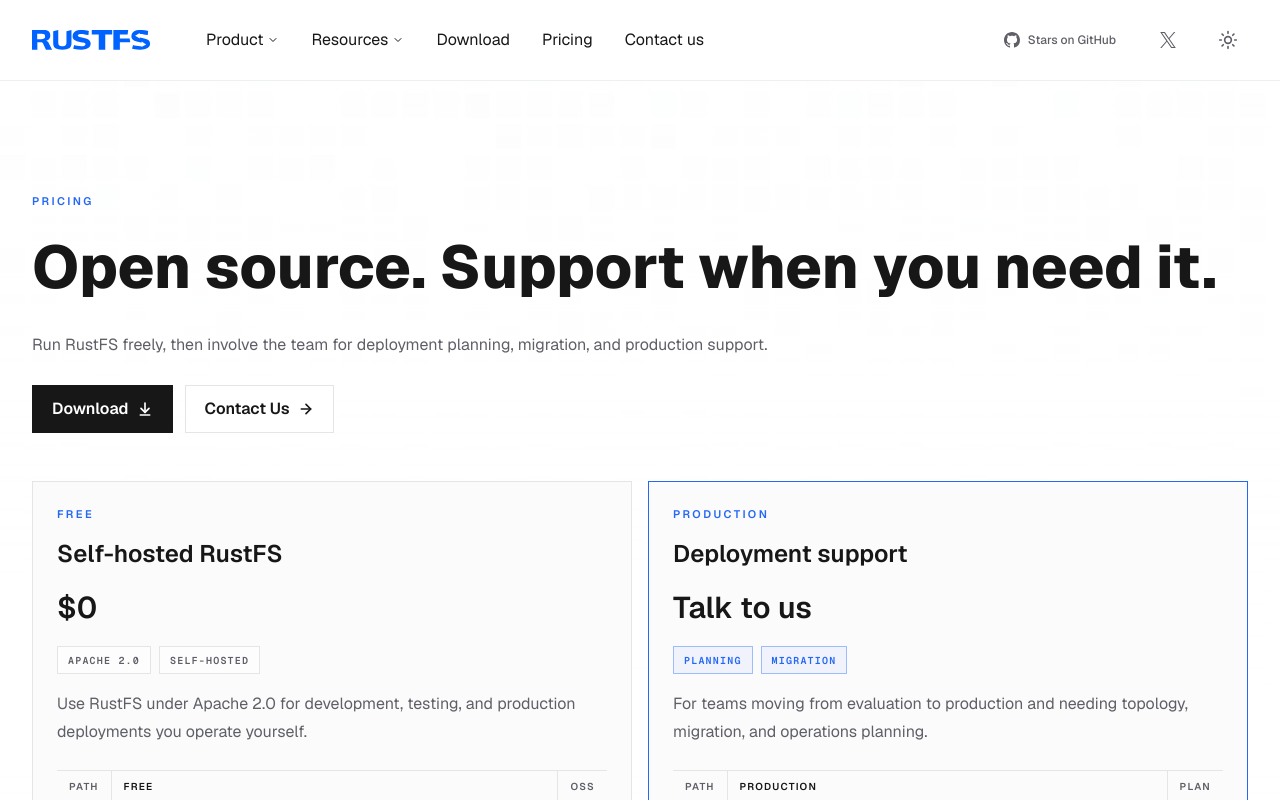
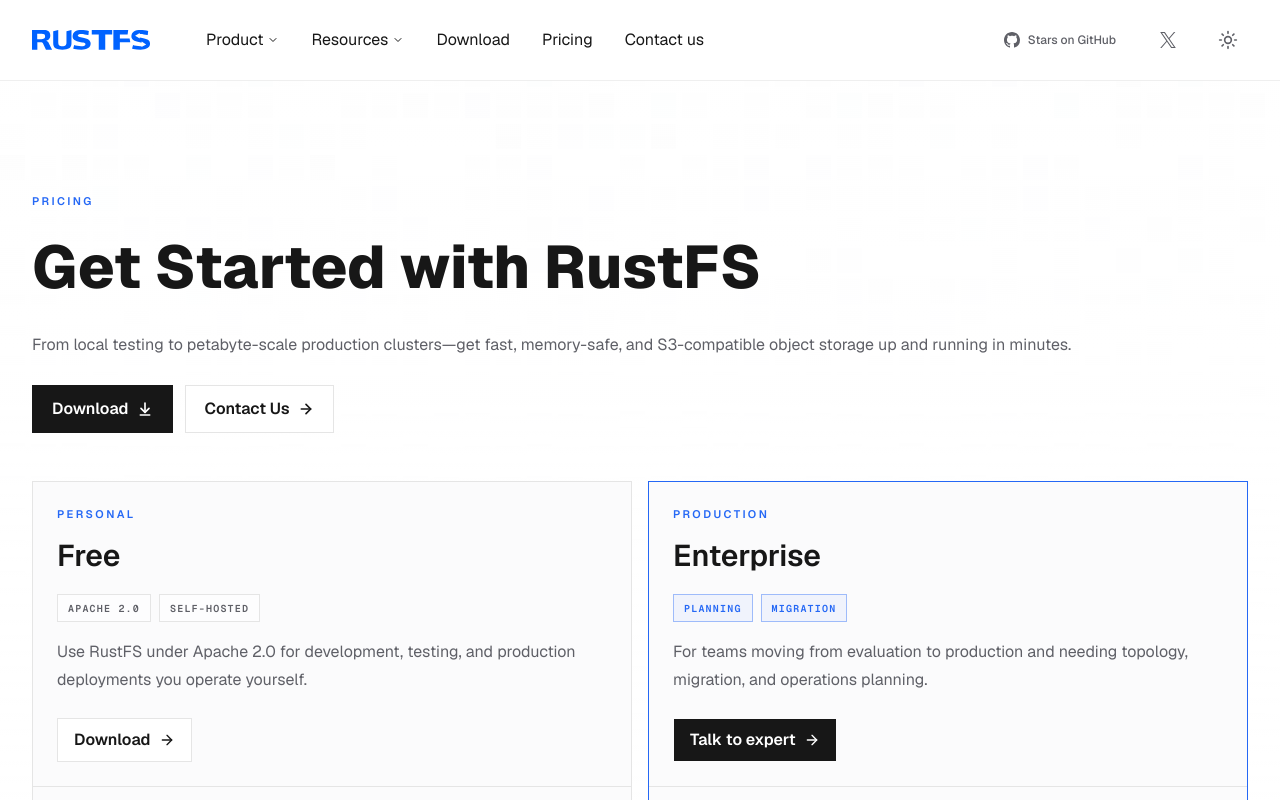
Before and after one commit to rustfs/rustfs.com, a Next.js app: page /pricing in a window 1280 px wide. Shown: the top 800 px of the page. Built offline with nearby package versions, Linux system fonts and the light colour scheme.

Commit message:
feat: improve download and pricing journeys

```diff
--- a/app/download/components/download-page-client.tsx
+++ b/app/download/components/download-page-client.tsx
@@ -1,7 +1,7 @@
 'use client'
 
 import { Button } from '@/components/ui/button'
-import { cn } from '@/lib/utils'
+import { cn, docs_url } from '@/lib/utils'
 import { formatReleaseDate, formatVersion, getDownloadUrlForPlatform, type GitHubRelease } from '@/lib/github'
 import AppleIcon from '@/public/svgs/brands/apple.svg'
 import DockerIcon from '@/public/svgs/brands/docker.svg'
@@ -130,9 +130,8 @@ function ReleasePanel({ release }: { release: GitHubRelease | null }) {
       aria-label="Open current RustFS server release on GitHub"
     >
       <div className="relative p-5 sm:p-6">
-        <div className="mb-5 grid grid-cols-[auto_auto_1fr_auto] items-center gap-3 font-mono text-[10px] font-semibold uppercase tracking-[0.14em] text-muted-foreground">
-          <span className="text-brand">Current server release</span>
-          <span>{'//'}</span>
+        <div className="mb-5 grid grid-cols-[auto_1fr_auto] items-center gap-3 font-mono text-[10px] font-semibold uppercase tracking-[0.14em] text-muted-foreground">
+          <span className="text-brand">Current version</span>
           <span className="h-px bg-border" />
           <span>{publishedAt}</span>
         </div>
@@ -468,7 +467,7 @@ export default function DownloadPageClient() {
     <main className="relative z-10 min-h-[100dvh] text-foreground">
       <section className="pt-20 pb-12 sm:pt-28 sm:pb-16">
         <div className="mx-auto max-w-7xl px-4 sm:px-6 lg:px-8">
-          <div>
+          <div className="text-center">
             <h1 className="w-full font-display text-4xl font-extrabold leading-tight text-foreground sm:text-6xl">
               Download RustFS
             </h1>
@@ -495,6 +494,13 @@ export default function DownloadPageClient() {
               Icon={TerminalIcon}
             />
           </div>
+
+          <p className="mt-8 text-center text-sm font-semibold text-muted-foreground">
+            Need help?{' '}
+            <Link href="/contact-us" className="text-brand transition-colors hover:text-foreground">
+              Talk to our team →
+            </Link>
+          </p>
         </div>
       </section>
 
@@ -518,11 +524,11 @@ export function ServerDownloadPage({ release }: ServerDownloadPageProps) {
             All downloads
           </Link>
 
-          <div className="mt-10 max-w-4xl">
-            <h1 className="max-w-4xl font-display text-4xl font-extrabold leading-tight text-foreground sm:text-5xl">
+          <div className="mx-auto mt-10 max-w-4xl text-center">
+            <h1 className="font-display text-4xl font-extrabold leading-tight text-foreground sm:text-5xl">
               RustFS Server
             </h1>
-            <p className="mt-4 max-w-2xl text-lg font-semibold leading-8 text-foreground sm:text-xl">
+            <p className="mx-auto mt-4 max-w-2xl text-lg font-semibold leading-8 text-foreground sm:text-xl">
               Start small, then keep the same operating model.
             </p>
           </div>
@@ -542,13 +548,46 @@ export function ServerDownloadPage({ release }: ServerDownloadPageProps) {
               <p className="text-sm font-semibold text-foreground">Prefer browsing every release artifact?</p>
               <p className="mt-1 text-xs leading-6 text-muted-foreground">Use GitHub when you need older versions, checksums, or non-default packages.</p>
             </div>
+            <div className="flex flex-col gap-3 sm:flex-row">
               <Button asChild variant="outline" size="lg" className="h-11 px-4 text-sm font-semibold">
                 <a href={releaseUrl} target="_blank" rel="noopener noreferrer">
                   Release page
                   <ArrowUpRightIcon data-icon="inline-end" className="size-4" />
                 </a>
               </Button>
+              <Button asChild variant="outline" size="lg" className="h-11 px-4 text-sm font-semibold">
+                <a href={docs_url('/installation/')} target="_blank" rel="noopener noreferrer">
+                  Documentation
+                  <BookOpenIcon data-icon="inline-end" className="size-4" />
+                </a>
+              </Button>
             </div>
+          </div>
+
+          <aside className="mt-8 border border-border bg-muted/30 p-5 sm:p-6" aria-labelledby="server-install-notes">
+            <h2 id="server-install-notes" className="font-mono text-[11px] font-semibold uppercase tracking-[0.2em] text-brand">
+              Notes
+            </h2>
+            <ul className="mt-4 list-disc space-y-2 pl-5 text-sm leading-7 text-muted-foreground">
+              <li>
+                Please change <code className="text-foreground">RUSTFS_ACCESS_KEY</code> and{' '}
+                <code className="text-foreground">RUSTFS_SECRET_KEY</code> immediately. The default value{' '}
+                <code className="text-foreground">rustfsadmin</code> is not allowed.
+              </li>
+              <li>
+                For step-by-step instructions, see the{' '}
+                <a
+                  href={docs_url('/installation/')}
+                  target="_blank"
+                  rel="noopener noreferrer"
+                  className="font-semibold text-brand hover:text-foreground"
+                >
+                  Installation Documentation
+                </a>
+                .
+              </li>
+            </ul>
+          </aside>
         </div>
       </section>
 
--- a/app/pricing/page.tsx
+++ b/app/pricing/page.tsx
@@ -1,8 +1,10 @@
 import ContactUsButton from "@/components/business/buttons/contact-us";
 import DownloadLink from "@/components/business/buttons/download-link";
 import { Badge } from "@/components/ui/badge";
+import { Button } from "@/components/ui/button";
 import { cn } from "@/lib/utils";
-import { BadgeCheckIcon, Building2Icon, Code2Icon, LifeBuoyIcon } from "lucide-react";
+import { ArrowRightIcon, BadgeCheckIcon, Building2Icon, Code2Icon, LifeBuoyIcon } from "lucide-react";
+import Link from "next/link";
 import type { Metadata } from "next";
 
 export const metadata: Metadata = {
@@ -13,18 +15,18 @@ export const metadata: Metadata = {
 function PricingCard({
   label,
   title,
-  price,
   description,
   points,
   chips,
+  action,
   emphasized,
 }: {
   label: string;
   title: string;
-  price: string;
   description: string;
   points: string[];
   chips: string[];
+  action: { label: string; href: string };
   emphasized?: boolean;
 }) {
   const isEmphasized = Boolean(emphasized);
@@ -38,8 +40,7 @@ function PricingCard({
     >
       <div className="relative flex flex-1 flex-col border-b border-border p-6">
         <p className="relative text-[11px] font-semibold uppercase tracking-[0.22em] text-brand">{label}</p>
-        <h2 className="relative mt-4 text-2xl font-semibold text-foreground">{title}</h2>
-        <p className="relative mt-5 font-display text-3xl font-semibold text-foreground">{price}</p>
+        <h2 className="relative mt-4 font-display text-3xl font-semibold text-foreground">{title}</h2>
         <div className="relative mt-5 flex flex-wrap gap-2">
           {chips.map((chip) => (
             <Badge
@@ -56,13 +57,12 @@ function PricingCard({
         </div>
         <p className="relative mt-4 text-sm leading-7 text-muted-foreground">{description}</p>
         <div className="relative mt-auto pt-6">
-          <div className="grid grid-cols-[auto_1fr_auto] border-y border-border text-[10px] font-semibold uppercase tracking-[0.12em]">
-            <span className="border-r border-border px-3 py-2 text-muted-foreground">Path</span>
-            <span className="px-3 py-2 text-foreground">{label}</span>
-            <span className="border-l border-border px-3 py-2 text-muted-foreground">
-              {price === "$0" ? "OSS" : "Plan"}
-            </span>
-          </div>
+          <Button asChild variant={isEmphasized ? "default" : "outline"} size="lg" className="h-11 px-4 text-sm font-semibold">
+            <Link href={action.href}>
+              {action.label}
+              <ArrowRightIcon data-icon="inline-end" className="size-4" />
+            </Link>
+          </Button>
         </div>
       </div>
       <ul>
@@ -89,11 +89,11 @@ export default function PricingPage() {
         <div>
           <p className="text-[11px] font-semibold uppercase tracking-[0.22em] text-brand">Pricing</p>
           <h1 className="mt-5 w-full font-display text-4xl font-extrabold leading-tight text-foreground sm:text-6xl">
-            Open source. Support when you need it.
+            Get Started with RustFS
           </h1>
           <div className="mt-6 flex flex-col items-start gap-6">
             <p className="w-full text-base leading-8 text-muted-foreground">
-              Run RustFS freely, then involve the team for deployment planning, migration, and production support.
+              From local testing to petabyte-scale production clusters—get fast, memory-safe, and S3-compatible object storage up and running in minutes.
             </p>
             <div className="flex flex-col gap-3 sm:flex-row">
               <DownloadLink className="!h-12 !px-5 !py-0 leading-none" />
@@ -104,11 +104,11 @@ export default function PricingPage() {
 
         <div className="mt-12 grid items-stretch gap-4 lg:grid-cols-2">
           <PricingCard
-            label="Free"
-            title="Self-hosted RustFS"
-            price="$0"
+            label="Personal"
+            title="Free"
             description="Use RustFS under Apache 2.0 for development, testing, and production deployments you operate yourself."
             chips={["Apache 2.0", "Self-hosted"]}
+            action={{ label: "Download", href: "/download" }}
             points={[
               "Apache 2.0 license",
               "S3-compatible object storage",
@@ -118,11 +118,11 @@ export default function PricingPage() {
           />
           <PricingCard
             label="Production"
-            title="Deployment support"
-            price="Talk to us"
+            title="Enterprise"
             description="For teams moving from evaluation to production and needing topology, migration, and operations planning."
             emphasized
             chips={["Planning", "Migration"]}
+            action={{ label: "Talk to expert", href: "/contact-us" }}
             points={[
               "Migration planning",
               "Capacity and topology review",
```
Lines whose indentation alone changed are shown as unchanged.
